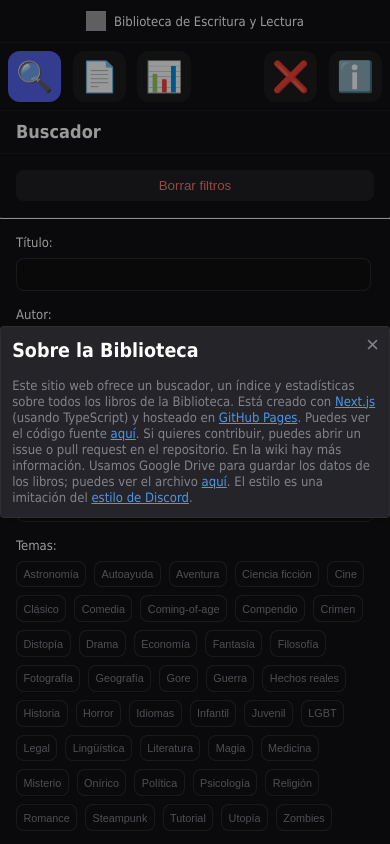
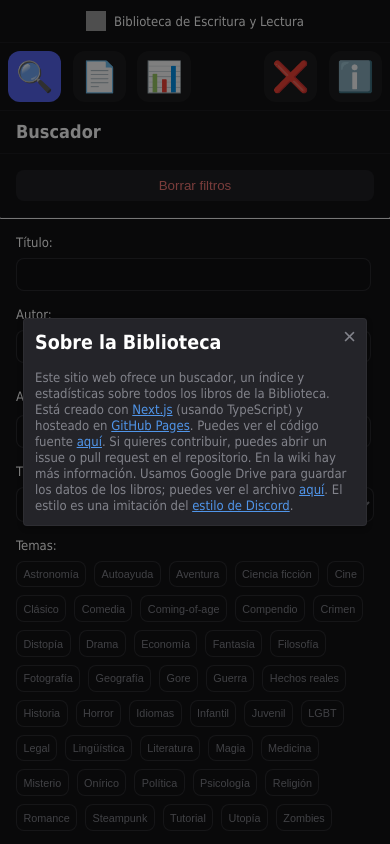
Before and after one commit to EscrituraYLectura/biblioteca, a Next.js app: page /buscador in a window 390 px wide. Both pictures are taken after a click on the item "ℹ️". Shown: the top 844 px of the page. Built offline with nearby package versions, Linux system fonts and the light colour scheme; grey boxes are pictures that could not be loaded; a web font is replaced by a local one.

Commit message:
Change styles for popup

```diff
--- a/components/Popup.tsx
+++ b/components/Popup.tsx
@@ -24,9 +24,9 @@ export default function Popup({ children, onClose }: PopupProps) {
     }, [onClose]);
 
     return (
-        <div className="popup-overlay">
-            <div className="popup-box" ref={popupRef}>
-                <button className="popup-close" onClick={onClose}>×</button>
+        <div className="popup_overlay">
+            <div className="popup_box" ref={popupRef}>
+                <button className="popup_close" onClick={onClose}>×</button>
                 {children}
             </div>
         </div>
--- a/styles/global.scss
+++ b/styles/global.scss
@@ -52,20 +52,20 @@ textarea {
 
 // POPUP
 
-.popup-overlay {
+.popup_overlay {
     position: fixed;
     top: 0;
     left: 0;
     width: 100vw;
     height: 100vh;
-    background: rgba(0, 0, 0, 0.4);
+    background: rgba(0, 0, 0, 0.5);
     z-index: 50;
     display: flex;
     align-items: center;
     justify-content: center;
 }
 
-.popup-box {
+.popup_box {
     background-color: #242429;
     color: #82838b;
     border: 1px solid #6d6e771f;
@@ -92,7 +92,7 @@ textarea {
     }
 }
 
-.popup-close {
+.popup_close {
     position: absolute;
     top: 0.25rem;
     right: 0.25rem;
@@ -112,33 +112,20 @@ textarea {
     }
 
     .results,
-    .contenedor-indices {
+    .contenedor_indices {
         height: auto;
         overflow: visible;
     }
 
-    .table-container {
+    .table_container {
         overflow-x: auto;
-    }
-
-    .barra-inferior {
-        flex-direction: column;
-        align-items: flex-start;
-        gap: 0.5rem;
-        padding: 1rem;
     }
 
     table {
         font-size: 0.85rem;
     }
 
-    .popup-box {
-        width: 95%;
-        max-width: none;
-        max-height: 80vh;
-    }
-
-    .contenedor-estadisticas {
-        grid-template-columns: 1fr;
+    .popup_box {
+        width: 320px;
     }
 }
```
